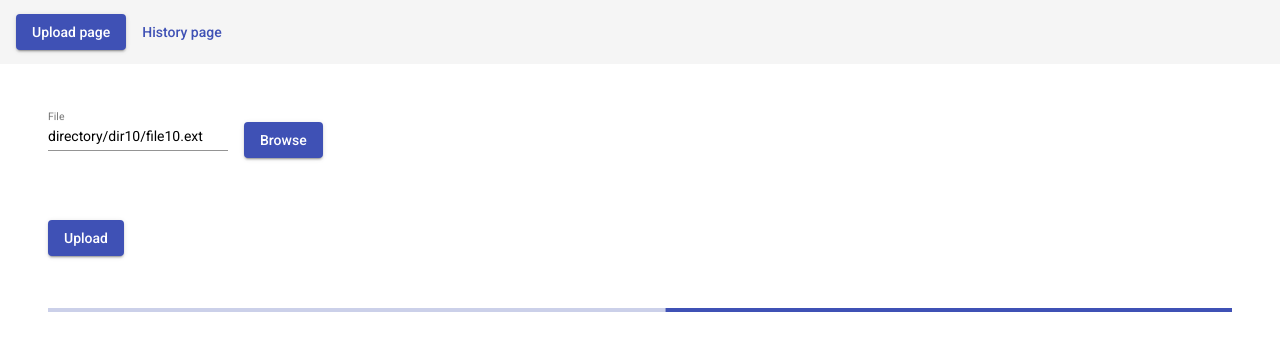
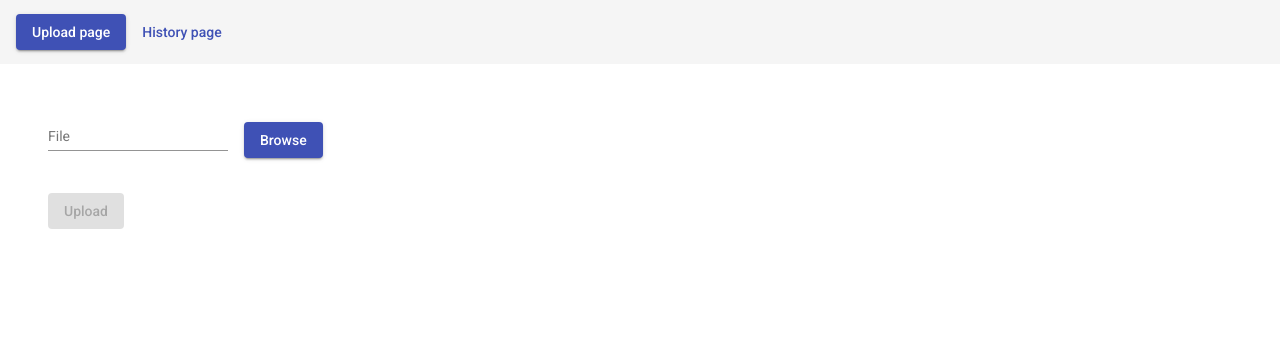
Before and after one commit to Twazny/file-browser, an Angular app: page /upload in a window 1280 px wide. Shown: the top 350 px of the page. Built offline with nearby package versions, Linux system fonts and the light colour scheme.

Commit message:
UploadService, upload,history, clear

```diff
--- a/src/app/history-page/history-page.component.html
+++ b/src/app/history-page/history-page.component.html
@@ -1 +1,8 @@
-<p>history-page works!</p>
+<p *ngFor="let file of history$ | async">
+    {{file}}
+</p>
+<button
+    mat-raised-button
+    color="primary"
+    (click)="onClear()"
+>Clear</button>
--- a/src/app/history-page/history-page.component.ts
+++ b/src/app/history-page/history-page.component.ts
@@ -1,4 +1,6 @@
 import { Component, OnInit } from '@angular/core';
+import { Observable, Subscription } from 'rxjs';
+import { UploadService } from '../upload.service';
 
 @Component({
   selector: 'app-history-page',
@@ -7,9 +9,19 @@ import { Component, OnInit } from '@angular/core';
 })
 export class HistoryPageComponent implements OnInit {
 
-  constructor() { }
+  // historySubs: Subscription
+  history$: Observable<string[]>
+
+  constructor(
+    private uploadService: UploadService
+  ) { }
 
   ngOnInit(): void {
+    this.history$ = this.uploadService.historySubject
+  }
+
+  onClear(): void {
+    this.uploadService.clearHistory()
   }
 
 }
--- a/src/app/upload-page/upload-page.component.html
+++ b/src/app/upload-page/upload-page.component.html
@@ -1,8 +1,8 @@
-<div style="display: flex; flex-direction: column; justify-content: space-between; align-items: flex-start; height: 200px; margin: 3rem;">
-    <div style="display: flex; flex-direction: row; justify-content: center; align-items: center;">
+<div class="upload-page">
+    <div class="file-info">
       <mat-form-field>
         <mat-label>File</mat-label>
-        <input matInput [readonly]="true" type="text" value="directory/dir10/file10.ext">
+        <input matInput [readonly]="true" type="text" [value]="this.file">
       </mat-form-field>
       <button
         mat-raised-button
@@ -11,11 +11,20 @@
         (click)="onBrowse()"
       >Browse</button>
     </div>
-    <button mat-raised-button color="primary">Upload</button>
+    <button
+      mat-raised-button
+      [disabled]="!file"
+      color="primary"
+      (click)="onUpload()"
+    >Upload</button>
     <mat-progress-bar
+      *ngIf="uploading"
       class="example-margin"
       color="primary"
       mode="indeterminate"
     >
     </mat-progress-bar>
+    <h4 *ngIf="uploaded">
+      File Uploaded!
+    </h4>
 </div>
--- a/src/app/upload-page/upload-page.component.scss
+++ b/src/app/upload-page/upload-page.component.scss
@@ -0,0 +1,19 @@
+.upload-page {
+    display: flex;
+    flex-direction: column;
+    justify-content: flex-start;
+    align-items: flex-start;
+    height: 200px;
+    margin: 3rem;
+
+    & > *:not(:first-child) {
+        margin-top: 1.5rem;
+    }
+}
+
+.file-info {
+    display: flex;
+    flex-direction: row;
+    justify-content: center;
+    align-items: center;
+}
--- a/src/app/upload-page/upload-page.component.ts
+++ b/src/app/upload-page/upload-page.component.ts
@@ -1,6 +1,7 @@
 import { Component, OnInit } from '@angular/core';
 import { MatDialog } from '@angular/material/dialog'
 import { FileBrowserComponent } from '../file-browser/file-browser.component'
+import { UploadService } from '../upload.service'
 
 @Component({
   selector: 'app-upload-page',
@@ -9,7 +10,12 @@ import { FileBrowserComponent } from '../file-browser/file-browser.component'
 })
 export class UploadPageComponent implements OnInit {
 
+  file: string = null;
+  uploading: boolean;
+  uploaded: boolean;
+
   constructor(
+    private uploadService: UploadService,
     private dialog: MatDialog
   ) { }
 
@@ -19,7 +25,17 @@ export class UploadPageComponent implements OnInit {
   onBrowse(): void {
     const dialogReg = this.dialog.open(FileBrowserComponent,{width: '60%'})
     dialogReg.afterClosed().subscribe(result => {
-      console.log(result)
+      this.file = result
+      this.uploaded = false
+    })
+  }
+
+  onUpload(): void {
+    this.uploading = true
+    this.uploadService.uploadFile(this.file)
+      .subscribe(path => {
+        this.uploading = false
+        this.uploaded = true
     })
   }
 }
--- /dev/null
+++ b/src/app/upload.service.ts
@@ -0,0 +1,32 @@
+import {Injectable} from '@angular/core'
+import { BehaviorSubject, interval, Observable } from 'rxjs'
+import {take, tap, map} from 'rxjs/operators'
+
+@Injectable({
+    providedIn: 'root'
+})
+export class UploadService {
+
+    uploadHistory: string[] = []
+    historySubject = new BehaviorSubject<string[]>(this.uploadHistory)
+
+    uploadFile(path: string): Observable<string> {
+        return interval(5000).pipe(
+            take(1),
+            map(tick => path),
+            tap(() => {
+                this.uploadHistory.push(path)
+                this.notify()
+            }),
+        )
+    }
+
+    clearHistory(): void {
+        this.uploadHistory = []
+        this.notify()
+    }
+
+    private notify(): void {
+        this.historySubject.next(this.uploadHistory.slice())
+    }
+}
```
Also changed, not shown: src/app/file-browser/file-browser.component.scss (indentation only).
